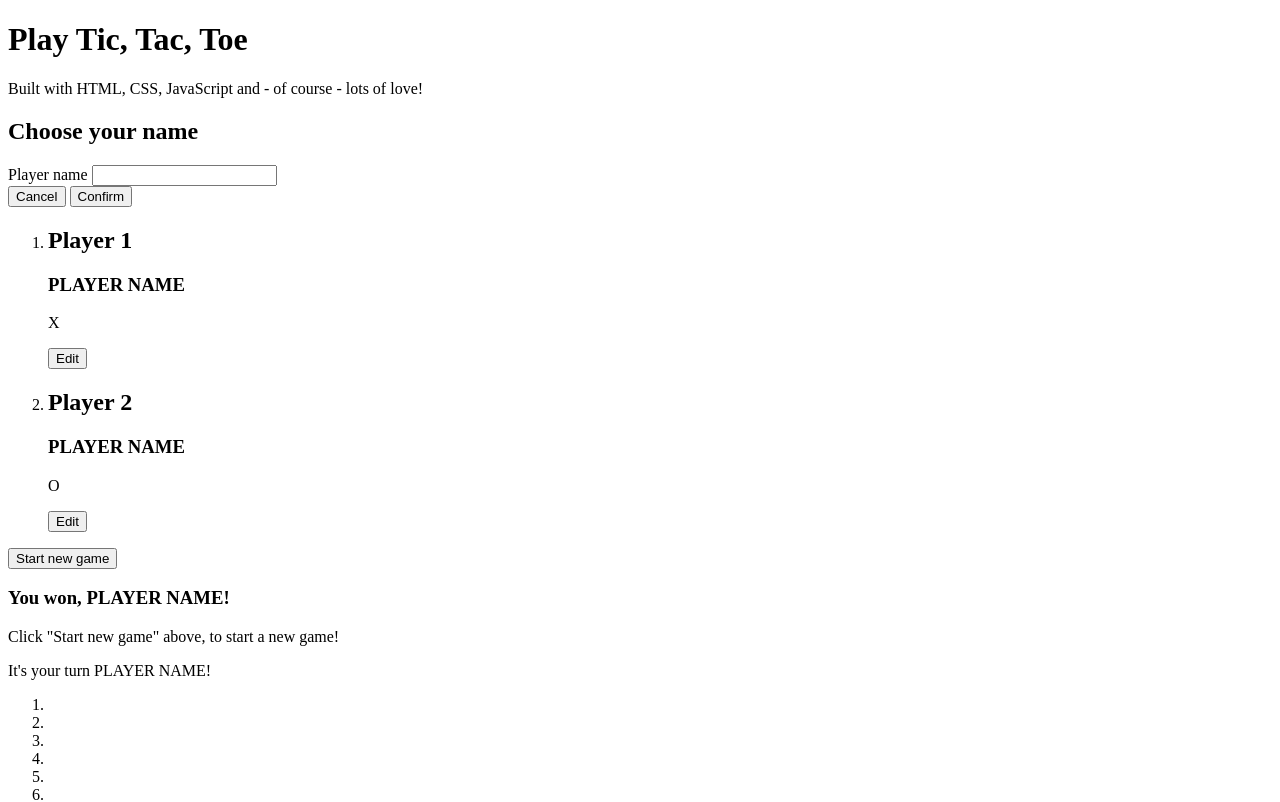
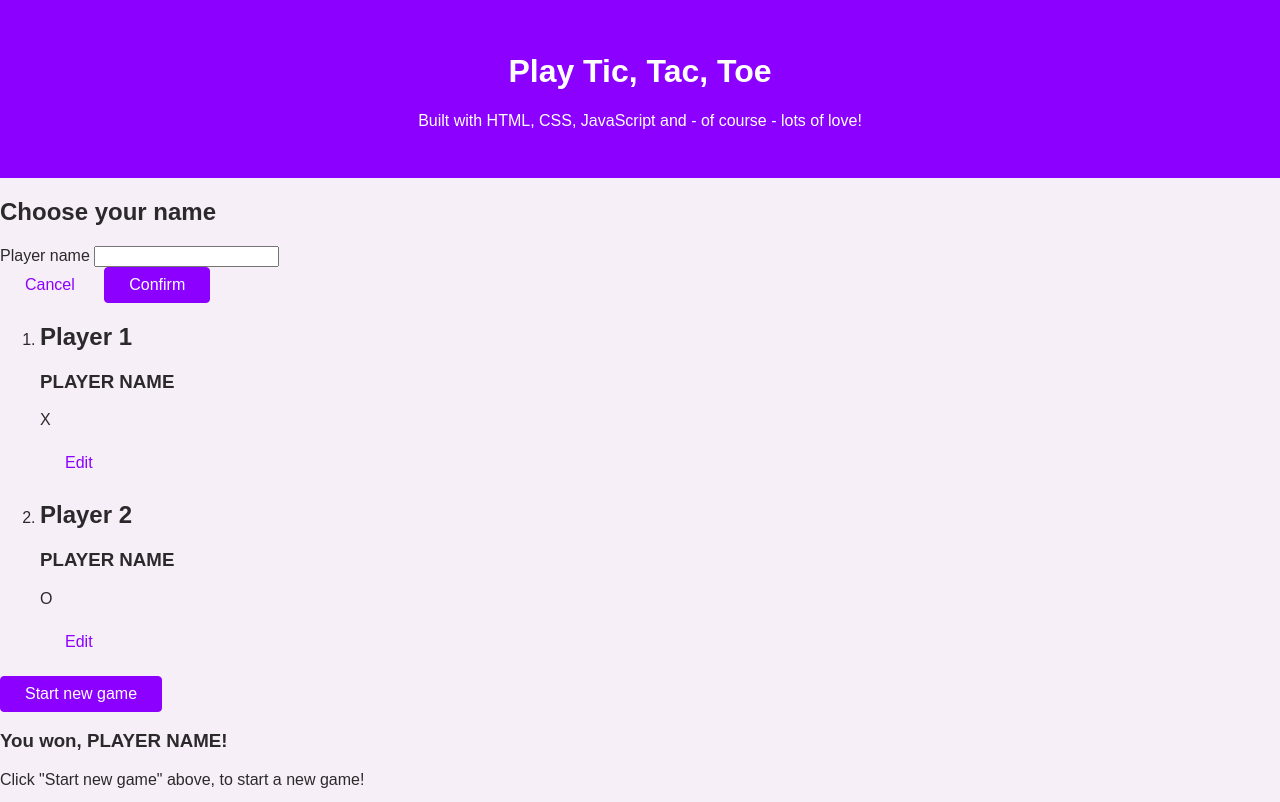
Before and after one commit to davidtheweb-dev/tic-tac-toe, a plain HTML site: page index.html in a window 1280 px wide. Shown: the top 802 px of the page. Drawn offline with Linux system fonts and the light colour scheme.

Commit message:
Added base page styles
- Added styles.css with some base page styles

```diff
--- a/index.html
+++ b/index.html
@@ -4,23 +4,32 @@
     <meta charset="UTF-8" />
     <meta name="viewport" content="width=device-width, initial-scale=1.0" />
     <title>Tic Tac Toe</title>
+    <link rel="preconnect" href="https://fonts.googleapis.com" />
+    <link rel="preconnect" href="https://fonts.gstatic.com" crossorigin />
+    <link
+      href="https://fonts.googleapis.com/css2?family=Open+Sans:wght@400;700&family=Roboto:wght@400;700&display=swap"
+      rel="stylesheet"
+    />
+    <link rel="stylesheet" href="styles/styles.css">
   </head>
   <body>
-    <header>
+    <header id="main-header">
       <h1>Play Tic, Tac, Toe</h1>
       <p>Built with HTML, CSS, JavaScript and - of course - lots of love!</p>
     </header>
     <main>
       <aside>
-        <h2>Choose your name</h2>
+        <header>
+          <h2>Choose your name</h2>
+        </header>
         <form>
           <div>
             <label for="playername">Player name</label>
             <input type="text" name="playername" id="playername" />
           </div>
           <div>
-            <button type="button">Cancel</button>
-            <button type="submit">Confirm</button>
+            <button type="button" class="btn btn-alt">Cancel</button>
+            <button type="submit" class="btn">Confirm</button>
           </div>
         </form>
       </aside>
@@ -32,7 +41,7 @@
               <h2>Player 1</h2>
               <h3>PLAYER NAME</h3>
               <p>X</p>
-              <button>Edit</button>
+              <button class="btn btn-alt">Edit</button>
             </article>
           </li>
           <li>
@@ -40,11 +49,11 @@
               <h2>Player 2</h2>
               <h3>PLAYER NAME</h3>
               <p>O</p>
-              <button>Edit</button>
+              <button class="btn btn-alt">Edit</button>
             </article>
           </li>
         </ol>
-        <button>Start new game</button>
+        <button class="btn">Start new game</button>
       </section>
 
       <section id="active-game">
--- /dev/null
+++ b/styles/styles.css
@@ -0,0 +1,39 @@
+body {
+  margin: 0;
+  font-family: "Open-Sans", sans-serif;
+  color: rgb(44, 41, 44);
+  background-color: rgb(247, 239, 247);
+}
+
+#main-header {
+  background-color: rgb(140, 0, 255);
+  color: white;
+  padding: 2rem 5%;
+  text-align: center;
+}
+
+.btn {
+  font: inherit;
+  padding: 0.5rem 1.5rem;
+  background-color: rgb(140, 0, 255);
+  border: 1px solid rgb(140, 0, 255);
+  color: white;
+  border-radius: 4px;
+  cursor: pointer;
+}
+
+.btn-alt {
+  background-color: transparent;
+  border-color: transparent;
+  color: rgb(140, 0, 255);
+}
+
+.btn:hover {
+  background-color: rgb(79, 10, 190);
+  border-color: rgb(79, 10, 190);
+}
+
+.btn-alt:hover {
+  background-color: rgb(230, 201, 252);
+  border-color: transparent;
+}
```
